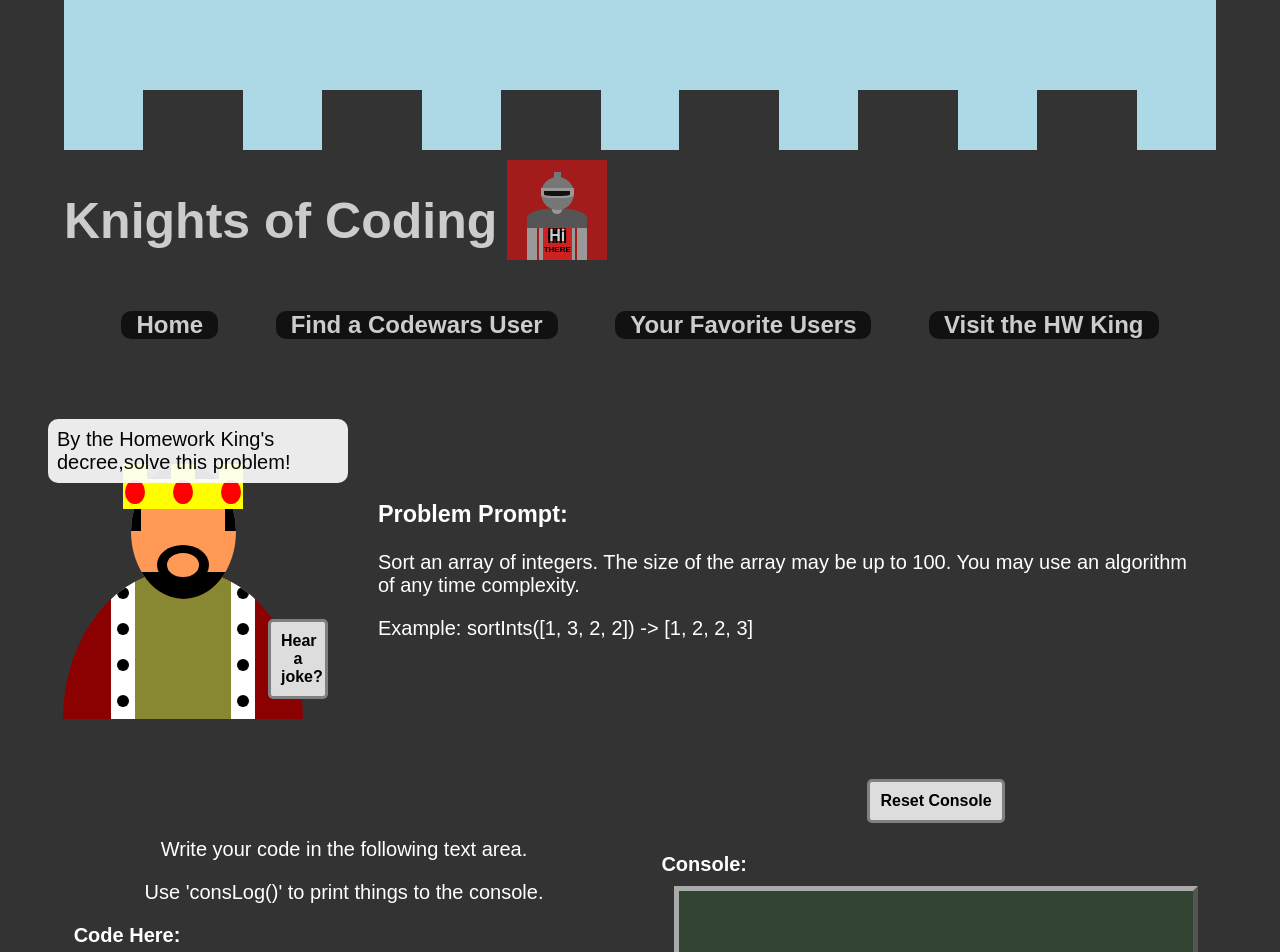
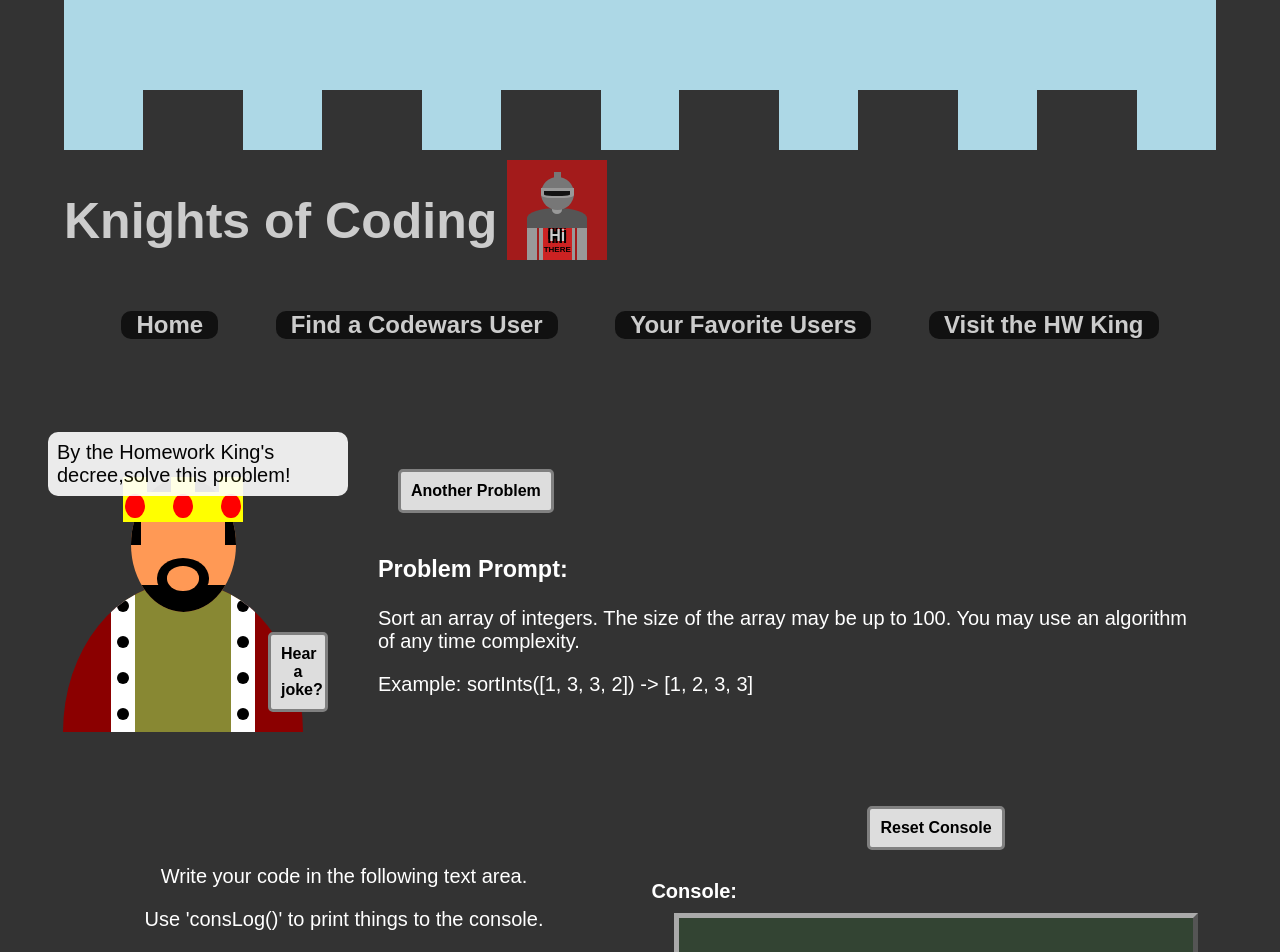
Before and after one commit to drewhsu86/Knights-of-Coding, a React (Create React App) app: page /solver in a window 1280 px wide. Shown: the top 952 px of the page. Built offline with nearby package versions, Linux system fonts and the light colour scheme.

Commit message:
remembered that invals should be an array of arguments

```diff
--- a/src/Solver/Solver.css
+++ b/src/Solver/Solver.css
@@ -30,11 +30,13 @@
 }
 
 .solverCode h4 {
-  margin: 10px 75% 10px 10px
+  margin: 10px;
+  margin-left: -70%;
 }
 
 .solverConsole h4 {
-  margin: 10px 80% 10px 10px
+  margin: 10px;
+  margin-left: -80%;
 }
 
 .solverCode button {
--- a/src/Solver/data/questions.json
+++ b/src/Solver/data/questions.json
@@ -2,7 +2,7 @@
   {
     "text": [
       "Sort an array of integers. The size of the array may be up to 100. You may use an algorithm of any time complexity.",
-      "Example: sortInts([1, 3, 2, 2]) -> [1, 2, 2, 3]"
+      "Example: sortInts([1, 3, 3, 2]) -> [1, 2, 3, 3]"
     ],
     "functionName": "sortInts",
     "argNames": [
@@ -42,5 +42,64 @@
         ]
       }
     ]
+  },
+  {
+    "text": [
+      "The king requires that the first letter of certain strings be capitalized. Please write a function that does this to any string."
+    ],
+    "functionName": "capFirstLetter",
+    "argNames": [
+      "str"
+    ],
+    "tests": [
+      {
+        "inVal": [
+          "swords are great!"
+        ],
+        "outVal": "Swords are great!"
+      },
+      {
+        "inVal": [
+          "m"
+        ],
+        "outVal": "M"
+      }
+    ]
+  },
+  {
+    "text": [
+      "His majesty requires that you determine which is higher, the maximum number of an array or one of his favorite integers.",
+      "Example: given [1,3,2] and 5, you should return 5"
+    ],
+    "functionName": "findMaxArrOrNum",
+    "argNames": [
+      "arr",
+      "num"
+    ],
+    "tests": [
+      {
+        "inVal": [
+          [
+            1,
+            3,
+            2
+          ],
+          5
+        ],
+        "outVal": 5
+      },
+      {
+        "inVal": [
+          [
+            1,
+            9999,
+            0,
+            17
+          ],
+          9000
+        ],
+        "outVal": 9999
+      }
+    ]
   }
 ]
--- a/src/Solver/index.js
+++ b/src/Solver/index.js
@@ -88,12 +88,17 @@ export default function Index() {
   function showProblem() {
     let question = questions[0]
 
+    console.log(problemID)
     // if problem = null, problemID should fall into if statement
     if (problemID < questions.length - 1 && questions.length > 0) {
-      updProblem(questions[problemID + 1])
-      updProblemID(problemID + 1)
+      console.log('change problem')
+      const newID = problemID + 1
+      question = questions[newID]
+      updProblem(question)
+      updProblemID(newID)
     } else {
       // loop around if we reached the end of questions
+      console.log('loop back')
       updProblemID(0)
     }
 
@@ -102,13 +107,14 @@ export default function Index() {
 
   // function that resets the page in case your code is so bad
   function resetProblem(question) {
-    updProblemID(question)
+    updProblem(question)
     updSolverIpt(`  // write your function here; don't change the function name \n
      function ${question.functionName}(${question.argNames.join(', ')}) {
        \n
      }`)
     updConsoleText([])
     updOutputText([])
+    forceUpdate(!forcer)
   } // end of resetProblem
 
 
@@ -204,6 +210,10 @@ export default function Index() {
         </div>
 
         <div className="solverDescription">
+          <button
+            onClick={showProblem}>
+            Another Problem
+          </button>
           {/* This is the problem description */}
           <h3>Problem Prompt:</h3>
           {!problem ? 'No Problem Loaded' : problem.text.map((str, ind) => {
```
